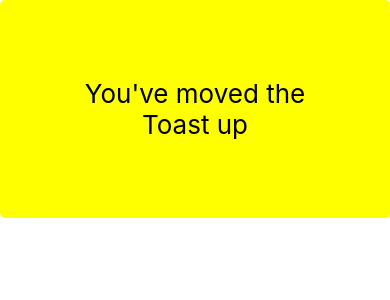
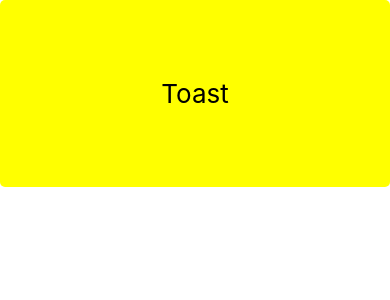
Before and after one commit to Jeanos/Exam1bTeam2, a React Native app: screen / in a window 390 px wide. Shown: the top 300 px of the page. Built offline with nearby package versions, Linux system fonts and the light colour scheme.

Commit message:
help me with the toast

```diff
--- a/comps/toast.js
+++ b/comps/toast.js
@@ -7,14 +7,17 @@ import {
 import styles from '../styles/toastStyles';
 
 function Toast() {
-    var txt = (
-    <Text>Toast</Text>
-    )
-    if (txt="Toast"){
+    const [showToast, setShowToast] = useState("Toast");
+    // var txt = "Toast"
+    if (showToast == "Toast"){
         <View>
             <TouchableOpacity>
                 <Text
-                onPress={txt = "You've moved the Toast up"}>
+                // onPress={txt = "You've moved the Toast up"}
+                onPress={()=>{
+                    setShowToast("You've moved the Toast Up")
+                }}
+                >
                 </Text>
             </TouchableOpacity>
         </View>
@@ -23,7 +26,7 @@ function Toast() {
     <View styles={styles.toastView}>
         <TouchableOpacity>
             <Text style={styles.toasty}>
-            {txt}
+                {showToast}
                  </Text>
                  </TouchableOpacity>
 
```
